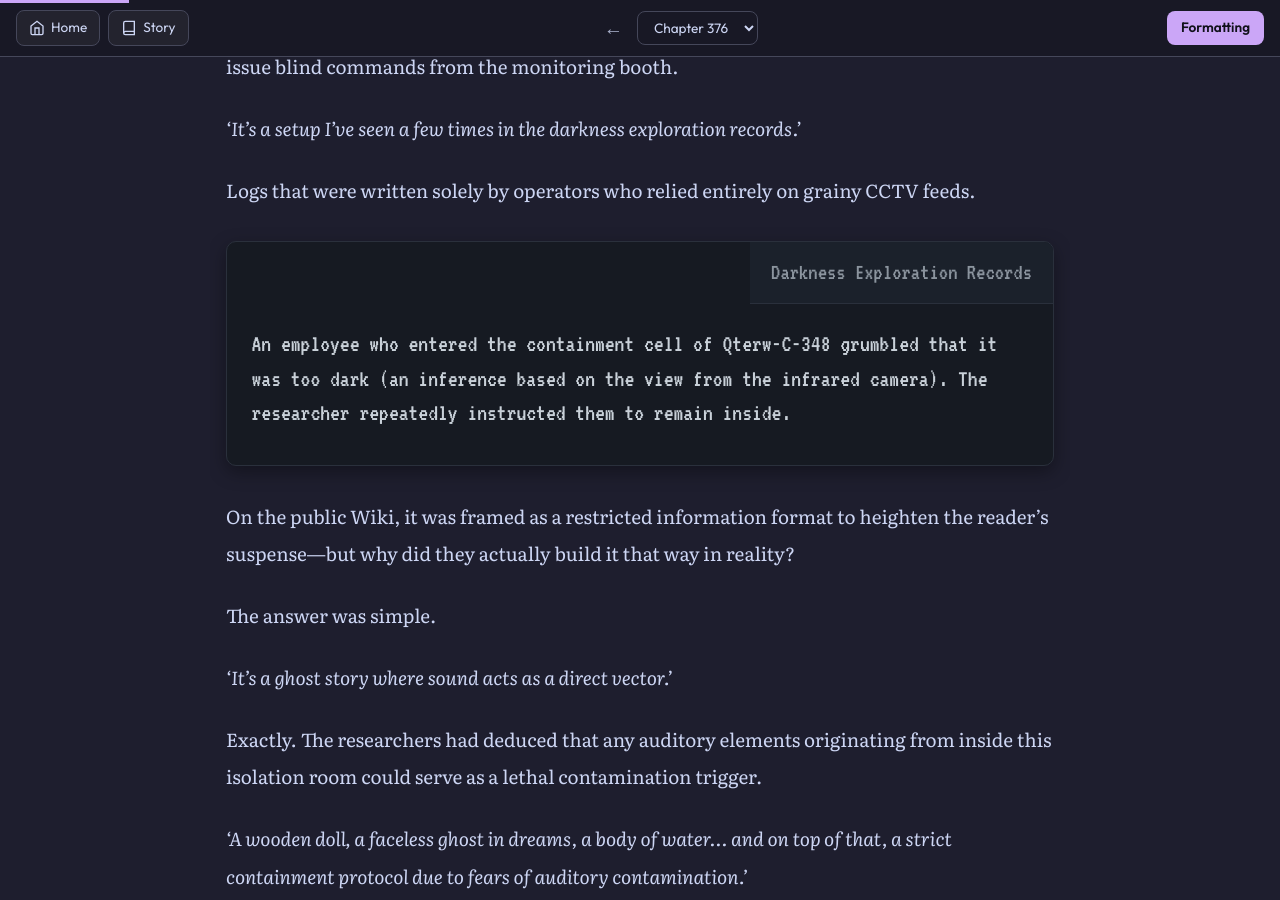
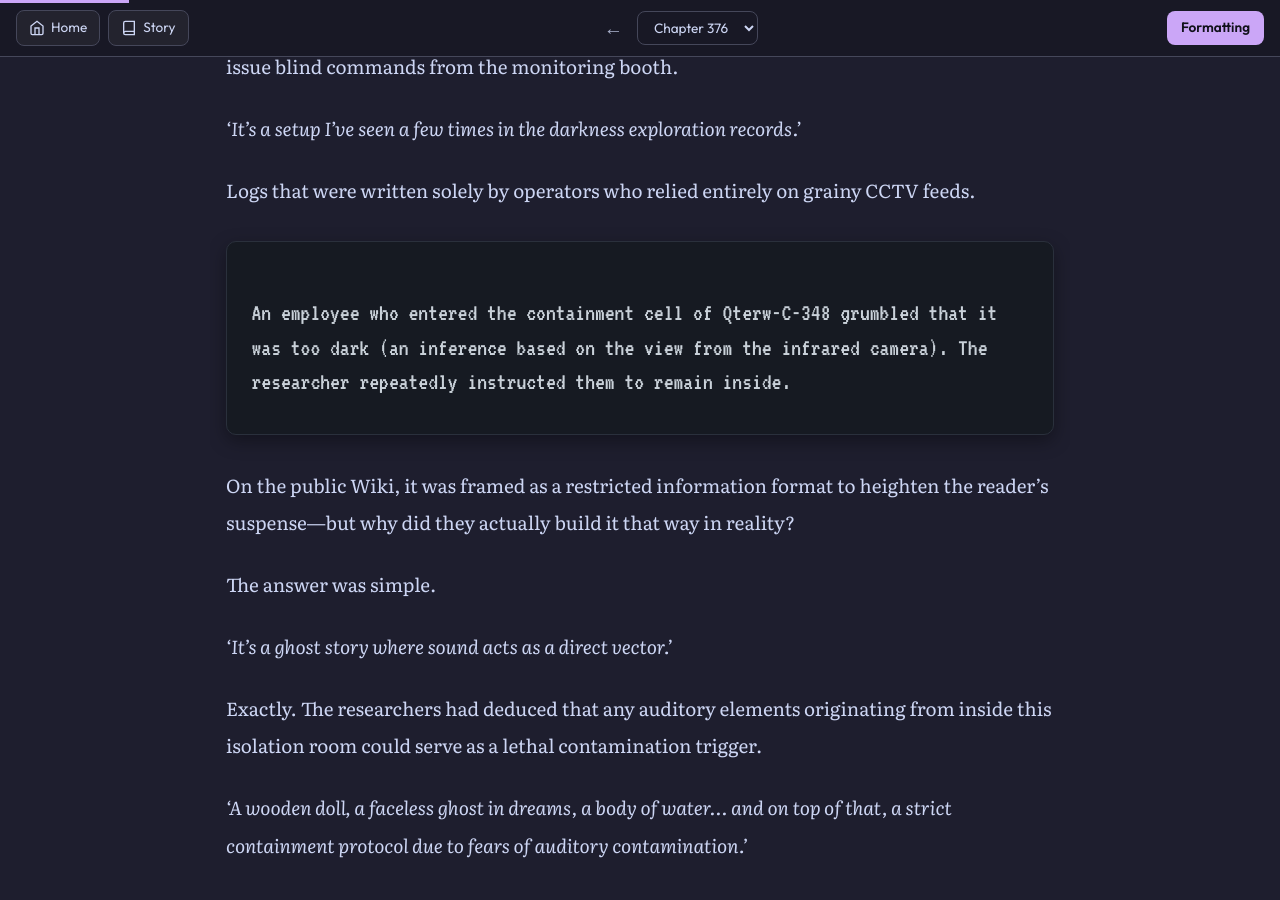
Before and after one commit to soleumn/soleumn.github.io, a Jekyll site: the page built from _chapters/gsgw/ch376.md, in a window 1280 px wide and 900 px high, scrolled down 2883 px. Built offline with Jekyll 4.4.1, drawn with Linux system fonts in a browser that asks for light colours; comment, search, counter and statistics services are not loaded.

Commit message:
Update ch376.md

```diff
--- a/_chapters/gsgw/ch376.md
+++ b/_chapters/gsgw/ch376.md
@@ -92,9 +92,7 @@ Logs that were written solely by operators who relied entirely on grainy CCTV fe
 
 
 <div class="wiki" markdown="1">
-
-Darkness Exploration Records
-{: .wiki-author}
+&nbsp;
 
 An employee who entered the containment cell of Qterw-C-348 grumbled that it was too dark (an inference based on the view from the infrared camera). The researcher repeatedly instructed them to remain inside.
 
```
